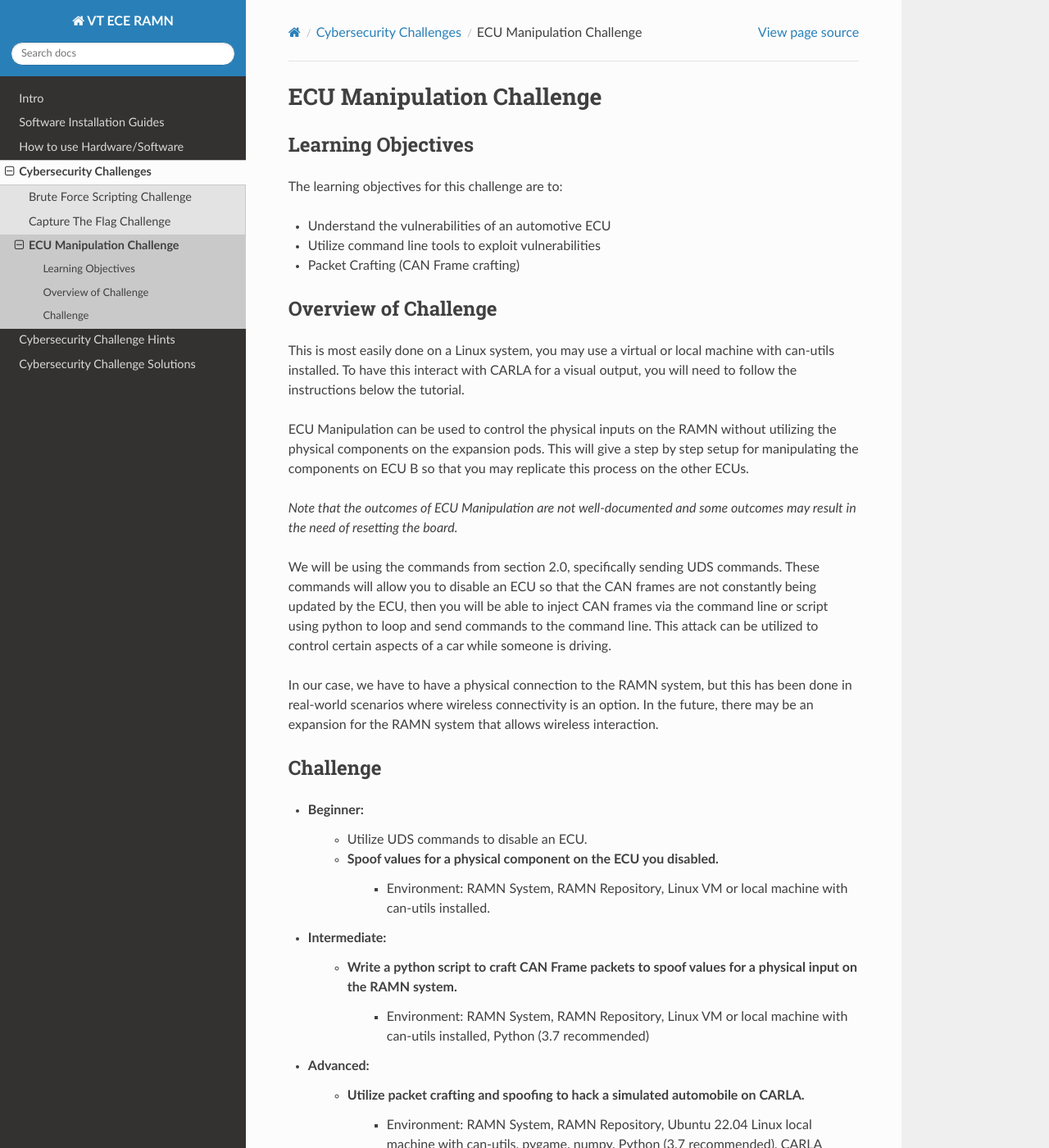
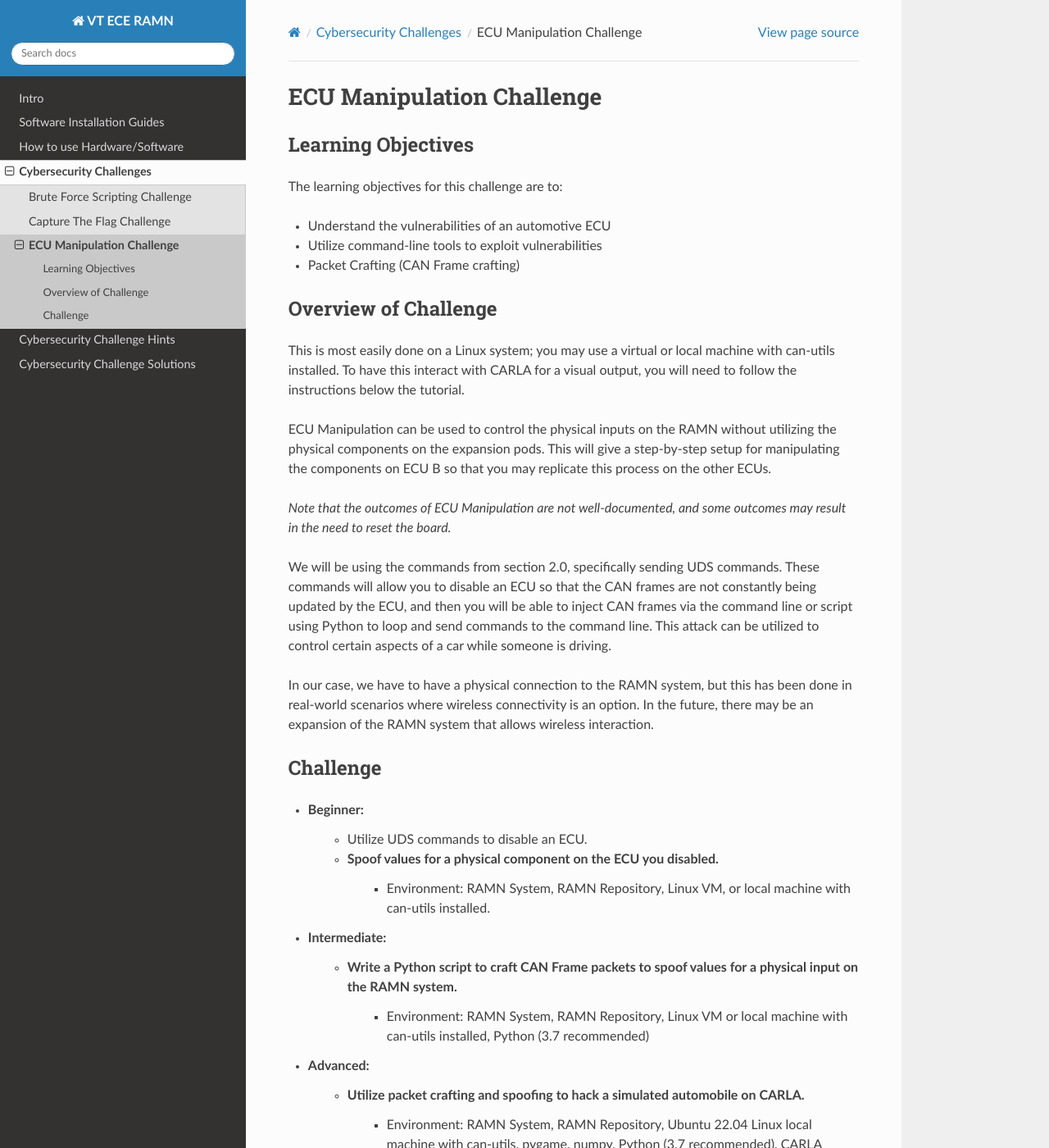
Before and after one commit to JonasvonStein/F25-04-Drive-Secure-Teaching-Automotive-Cybersecurity-with-RAMN, a Sphinx documentation site: the page built from docs/challengeProblems/ECU_Manipulation.rst, in a window 1280 px wide and 1400 px high. Shown: the whole window at 82% size. Built offline with Sphinx 7.4.7 and the Read the Docs theme 3.1.0, drawn with Linux system fonts in a browser that asks for light colours; pages that are not in the unit, such as notebooks, are missing from menus.

Commit message:
Update ECU_Manipulation.rst

```diff
--- a/docs/challengeProblems/ECU_Manipulation.rst
+++ b/docs/challengeProblems/ECU_Manipulation.rst
@@ -9,29 +9,29 @@ Learning Objectives
 The learning objectives for this challenge are to:
 
 - Understand the vulnerabilities of an automotive ECU
-- Utilize command line tools to exploit vulnerabilities
+- Utilize command-line tools to exploit vulnerabilities
 - Packet Crafting (CAN Frame crafting)
 
 Overview of Challenge
 ^^^^^^^^^^^^^^^^^^^^^
 
-This is most easily done on a Linux system, you may use a virtual or local machine with can-utils installed.
+This is most easily done on a Linux system; you may use a virtual or local machine with can-utils installed.
 To have this interact with CARLA for a visual output, you will need to follow the instructions below the tutorial.
 
 ECU Manipulation can be used to control the physical inputs on the RAMN without utilizing the physical components
-on the expansion pods. This will give a step by step setup for manipulating the components on ECU B so that you may
+on the expansion pods. This will give a step-by-step setup for manipulating the components on ECU B so that you may
 replicate this process on the other ECUs.
 
-*Note that the outcomes of ECU Manipulation are not well-documented and some outcomes may result in the need
-of resetting the board.*
+*Note that the outcomes of ECU Manipulation are not well-documented, and some outcomes may result in the need
+to reset the board.*
 
 We will be using the commands from section 2.0, specifically sending UDS commands.
 These commands will allow you to disable an ECU so that the CAN frames are not constantly being updated by the ECU,
-then you will be able to inject CAN frames via the command line or script using python to loop and send commands
+and then you will be able to inject CAN frames via the command line or script using Python to loop and send commands
 to the command line. This attack can be utilized to control certain aspects of a car while someone is driving.
 
 In our case, we have to have a physical connection to the RAMN system, but this has been done in real-world scenarios
-where wireless connectivity is an option. In the future, there may be an expansion for the RAMN system that allows
+where wireless connectivity is an option. In the future, there may be an expansion of the RAMN system that allows
 wireless interaction.
 
 
@@ -43,9 +43,9 @@ Challenge
 - Beginner:
     - Utilize UDS commands to disable an ECU.
     - Spoof values for a physical component on the ECU you disabled.
-        - Environment: RAMN System, RAMN Repository, Linux VM or local machine with can-utils installed.
+        - Environment: RAMN System, RAMN Repository, Linux VM, or local machine with can-utils installed.
 - Intermediate:
-    - Write a python script to craft CAN Frame packets to spoof values for a physical input on the RAMN system.
+    - Write a Python script to craft CAN Frame packets to spoof values for a physical input on the RAMN system.
         - Environment: RAMN System, RAMN Repository, Linux VM or local machine with can-utils installed, Python (3.7 recommended)
 - Advanced:
     - Utilize packet crafting and spoofing to hack a simulated automobile on CARLA.
```
